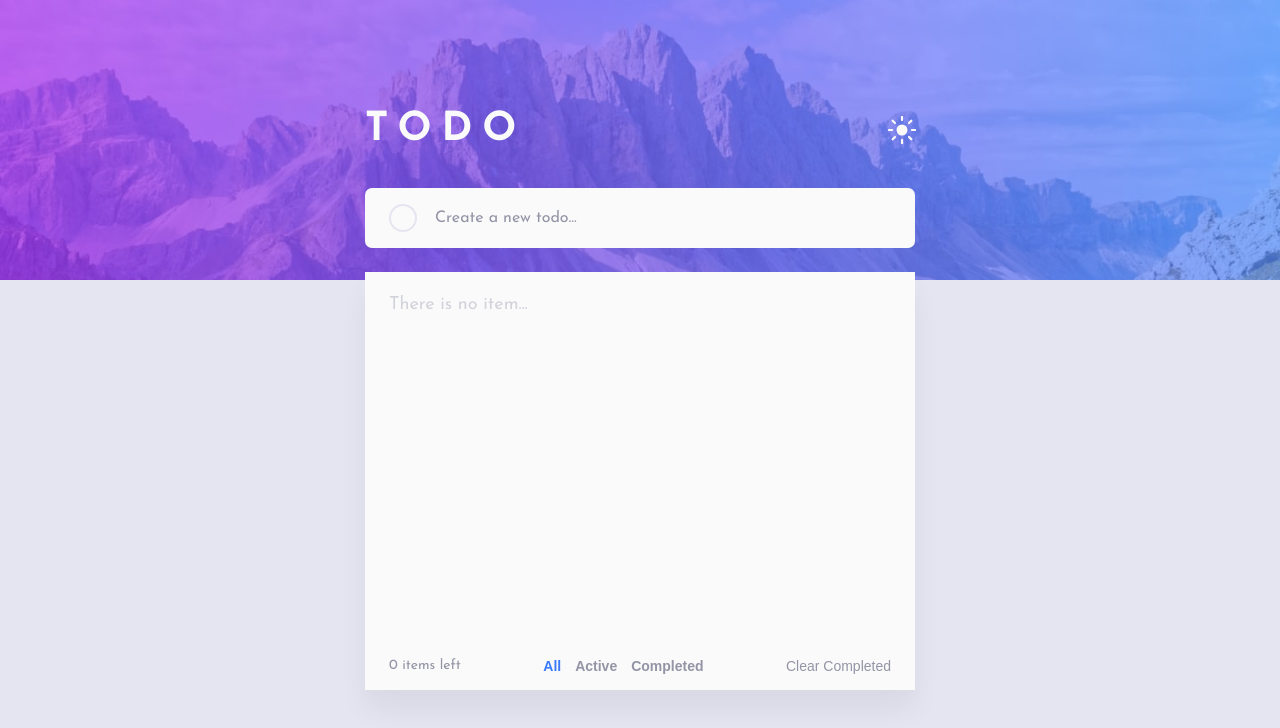
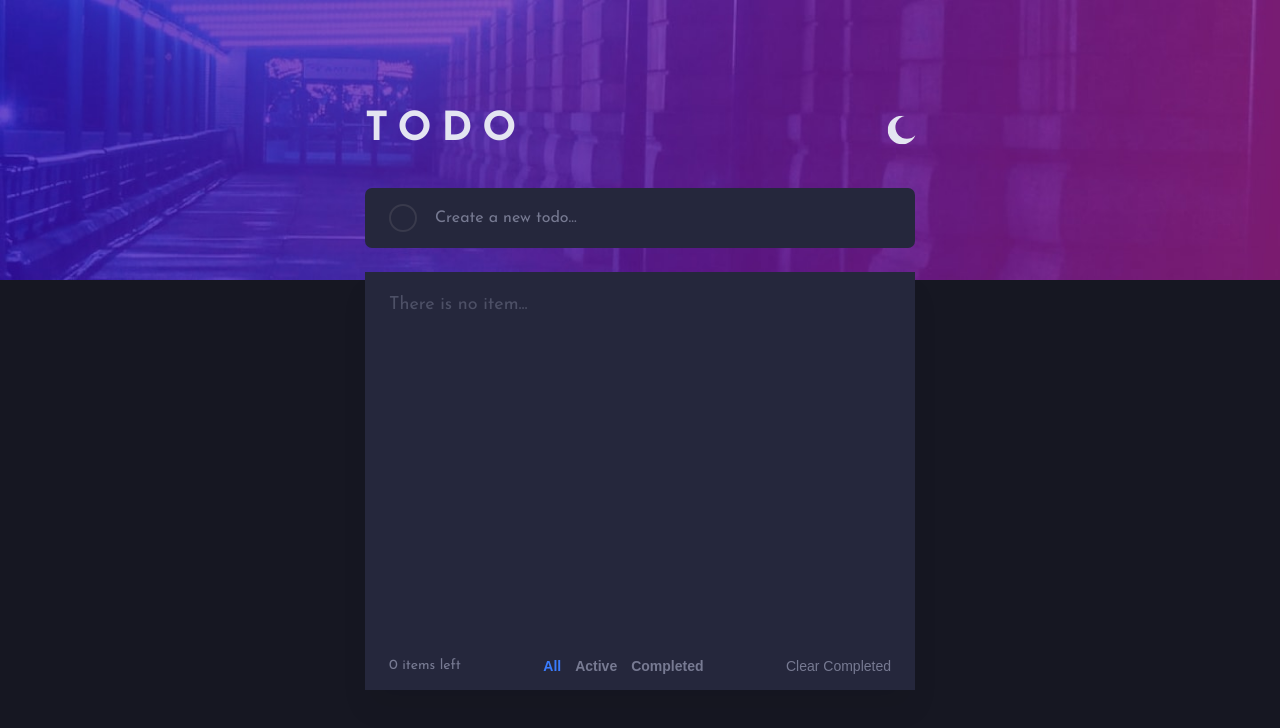
Before and after one commit to ameer005/todo-app-react, a React (Create React App) app: page / in a window 1280 px wide. Shown: the top 728 px of the page. Built offline with nearby package versions, Linux system fonts and the light colour scheme.

Commit message:
save theme prefrence to local storage

```diff
--- a/src/App.js
+++ b/src/App.js
@@ -3,12 +3,21 @@ import "./styles/App.scss";
 import Header from "./components/Header";
 import InputTodo from "./components/InputTodo";
 import ListBox from "./components/ListBox";
+import { useSelector } from "react-redux";
+import { useDispatch } from "react-redux";
+import { updateTheme } from "./features/todoSlice/todoSlice";
 
 const App = () => {
-  const [theme, setTheme] = useState("light-theme");
+  const themeName = useSelector((state) => state.todo.theme);
+  const dispatch = useDispatch();
+  const [theme, setTheme] = useState(themeName);
 
   const themeToggle = () => {
     setTheme((prev) => (prev === "light-theme" ? "dark-theme" : "light-theme"));
+
+    dispatch(
+      updateTheme(theme === "dark-theme" ? "light-theme" : "dark-theme")
+    );
   };
   return (
     <div className={`container ${theme}`}>
--- a/src/features/todoSlice/todoSlice.js
+++ b/src/features/todoSlice/todoSlice.js
@@ -2,6 +2,7 @@ import { createSlice } from "@reduxjs/toolkit";
 
 const initialState = {
   todo: [],
+  theme: "dark-theme",
 };
 
 const todoSlice = createSlice({
@@ -27,9 +28,18 @@ const todoSlice = createSlice({
 
       state.todo = afterDeleting;
     },
+    updateTheme: (state, { payload }) => {
+      console.log(payload);
+      state.theme = payload;
+    },
   },
 });
 
-export const { addItem, updateItem, deleteCompletedItems, deleteItem } =
-  todoSlice.actions;
+export const {
+  addItem,
+  updateItem,
+  deleteCompletedItems,
+  deleteItem,
+  updateTheme,
+} = todoSlice.actions;
 export default todoSlice.reducer;
```
